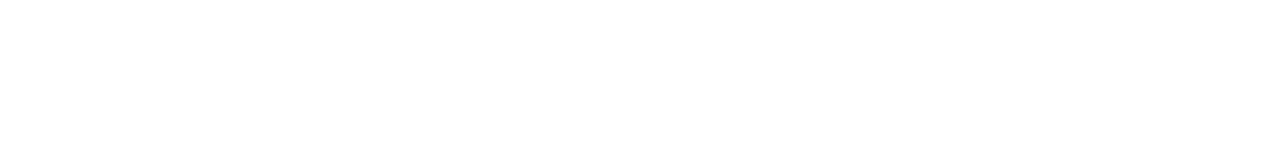
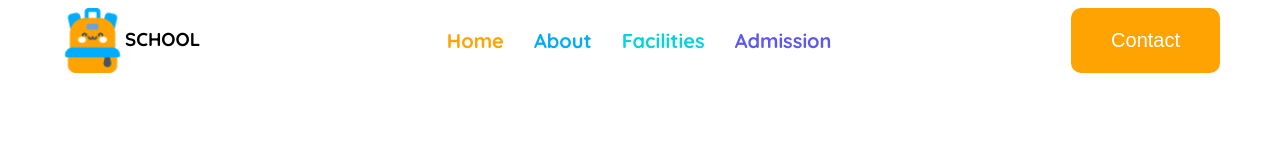
Before and after one commit to mohammadmobin347/assignment-2, a plain HTML site: page index.html in a window 1280 px wide. Drawn offline with Linux system fonts and the light colour scheme.

Commit message:
added quicksand  font

```diff
--- a/index.html
+++ b/index.html
@@ -4,8 +4,29 @@
     <meta charset="UTF-8">
     <meta name="viewport" content="width=device-width, initial-scale=1.0">
     <title>Assignment-2</title>
+    <link rel="stylesheet" href="styles.css">
 </head>
-<body>
+<body class="quicksand-font">
+    <header class="bg-clr">
+<nav class="navber display-flex">
+    <div class="nav-left ">
+    <img src="assets/logo.png" alt="">
+    <h3>SCHOOL</h3>
+</div>
+<ul class="nav-link display-flex">
+<li class="nav-item "><a href="" class="nav-link nav-clr-1 ">Home</a></li>
+<li class="nav-item "><a href="" class="nav-link nav-clr-2">About</a></li>
+<li class="nav-item "><a href="" class="nav-link nav-clr-3">Facilities</a></li>
+<li class="nav-item "><a href="" class="nav-link nav-clr-4">Admission</a></li>
+</ul>
+<button type="button">Contact</button>
+</nav>
+    </header>
+    <main>
 
+    </main>
+    <footer>
+
+    </footer>
 </body>
 </html>
--- /dev/null
+++ b/styles.css
@@ -0,0 +1,58 @@
+
+@import url('https://fonts.googleapis.com/css2?family=Quicksand:wght@300..700&display=swap');
+
+
+.quicksand-font {
+  font-family: "Quicksand", serif;
+  font-optical-sizing: auto;
+  font-weight: 400;
+  font-style: normal;
+}
+
+.bg-clr{
+  background-color: white;
+}
+.nav-clr-1{
+  color: #FEA301;
+}
+.nav-clr-2{
+  color:#01ACFD ;
+}
+.nav-clr-3{
+  color: #05D4DF;
+}
+.nav-clr-4{
+  color: #5D58EF;
+}
+/* shared style */
+.display-flex{
+  display: flex;
+}
+.nav-item{
+  list-style: none;
+  margin-right: 30px;
+}
+.nav-link{
+  text-decoration: none;
+  font-weight: bold;
+  font-size: 20px;
+}
+.navber{
+  justify-content: space-between;
+}
+.nav-left{
+  display: flex;
+}
+.navber , .banner{
+  max-width: 1160px;
+  margin: 0 auto;
+}
+button{
+  border: none;
+  color: white;
+  background-color: #FEA301;
+  padding: 20px 40px;
+  border-radius: 10px;
+  font-size: 20px;
+  font-weight: 300;
+}
```
Also changed, not shown: assets/bg.png (added), assets/dribble.png (added), assets/elementary.png (added), assets/fb.png (added), assets/google+.png (added), assets/hero-kids.png (added), assets/kinder.png (added), assets/logo.png (added), assets/middle.png (added), assets/story-1.png (added), assets/story-2.png (added), assets/story-3.png (added), assets/story-4.png (added), assets/story-5.png (added), 1 more files.
